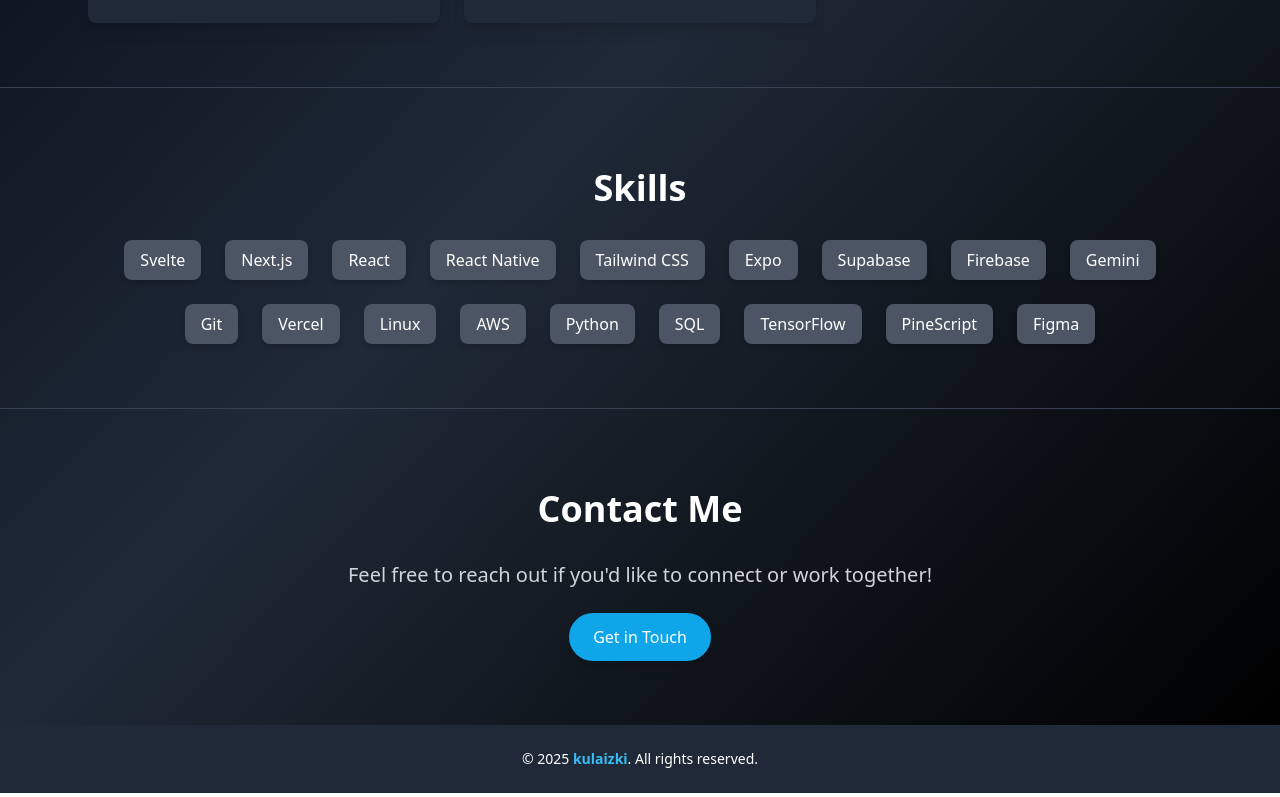
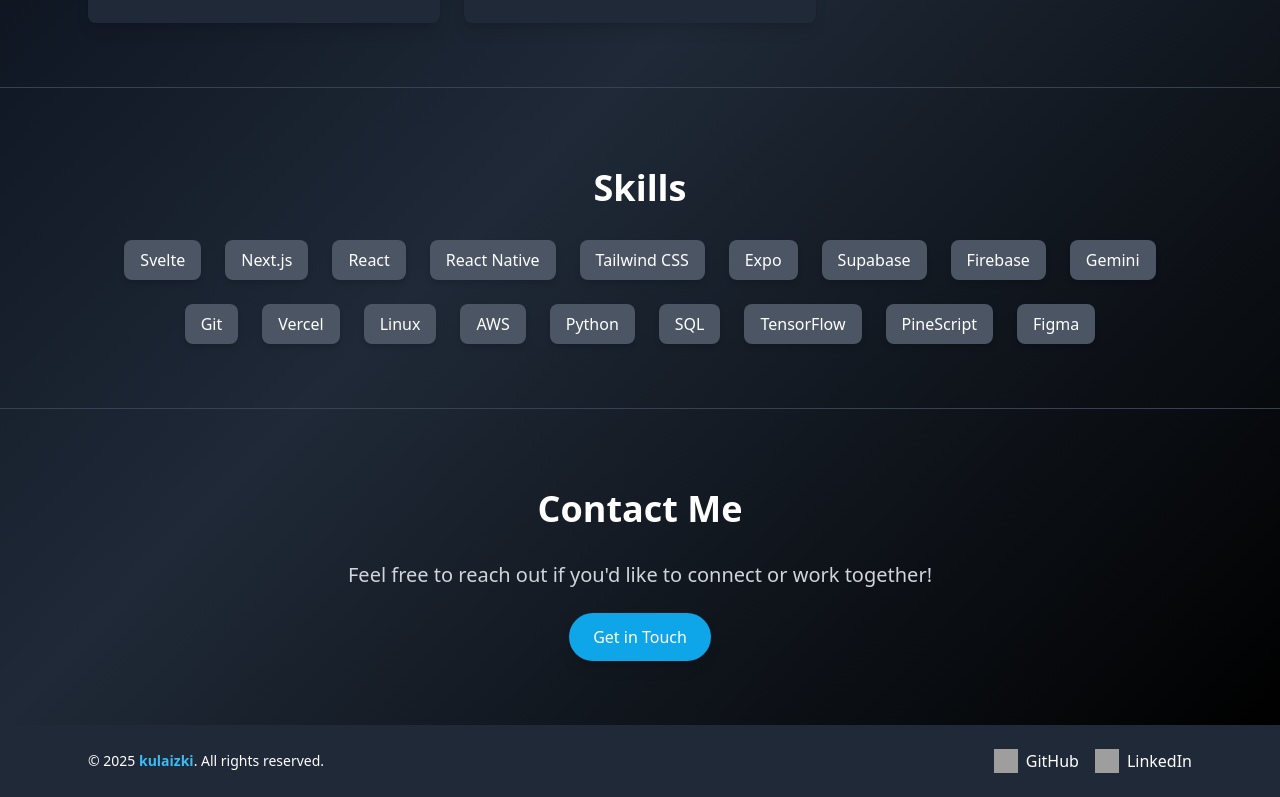
Before and after one commit to kulaizki/portfolio, a SvelteKit app: page / in a window 1280 px wide. Shown: the part 1402-2199 px from the top of the page. Built offline with nearby package versions, Linux system fonts and the light colour scheme; grey boxes are pictures that could not be loaded.

Commit message:
feat: add github & linkedin links

```diff
--- a/src/routes/Footer.svelte
+++ b/src/routes/Footer.svelte
@@ -1,7 +1,8 @@
 <footer class="py-6 bg-gray-800 text-white">
-  <div class="max-w-6xl mx-auto px-6 flex justify-center items-center">
+  <div class="max-w-6xl mx-auto px-6 flex flex-col sm:flex-row justify-between items-center">
     <p class="text-sm">
-      &copy; 2025 <a
+      &copy; 2025
+      <a
         href="https://github.com/kulaizki"
         target="_blank"
         rel="noopener noreferrer"
@@ -10,5 +11,35 @@
         kulaizki
       </a>. All rights reserved.
     </p>
+    <div class="mt-4 sm:mt-0 flex space-x-4">
+      <a
+        href="https://github.com/kulaizki"
+        target="_blank"
+        rel="noopener noreferrer"
+        aria-label="GitHub"
+        class="flex items-center space-x-2 hover:text-sky-400"
+      >
+        <img
+          src="https://skillicons.dev/icons?i=github"
+          alt="GitHub"
+          class="w-6 h-6"
+        />
+        <span>GitHub</span>
+      </a>
+      <a
+        href="https://www.linkedin.com/in/kulaizki/"
+        target="_blank"
+        rel="noopener noreferrer"
+        aria-label="LinkedIn"
+        class="flex items-center space-x-2 hover:text-sky-400"
+      >
+        <img
+          src="https://skillicons.dev/icons?i=linkedin"
+          alt="LinkedIn"
+          class="w-6 h-6"
+        />
+        <span>LinkedIn</span>
+      </a>
+    </div>
   </div>
 </footer>
```
